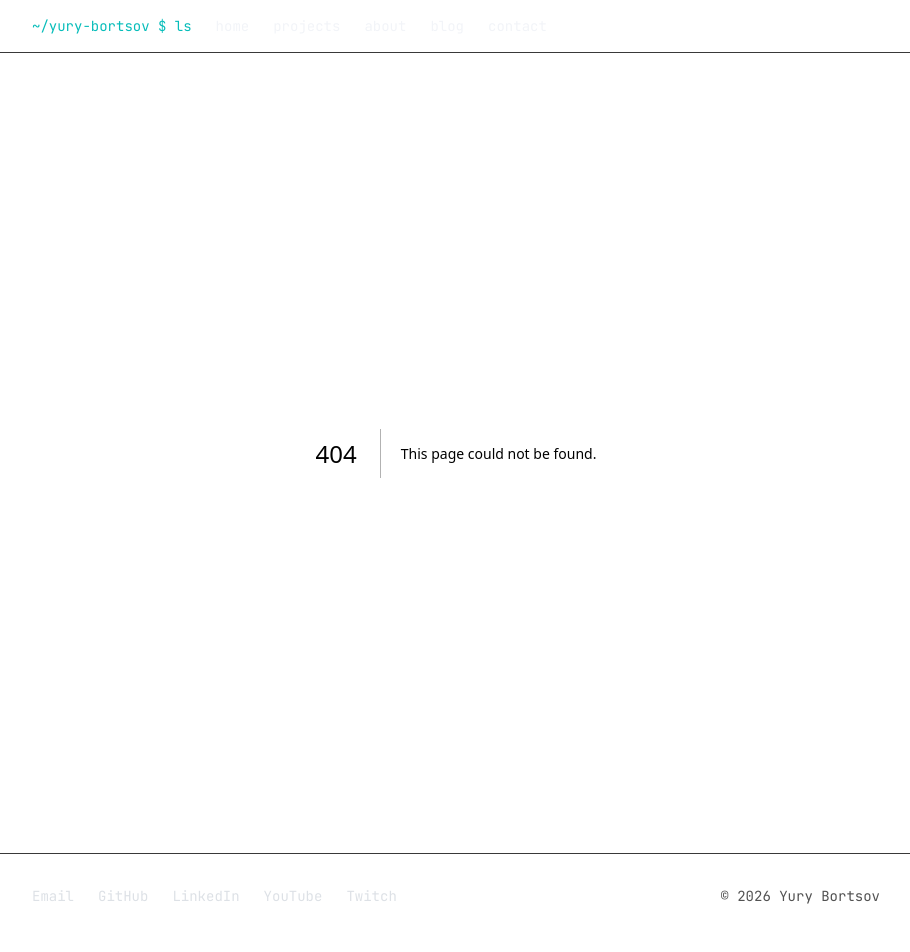
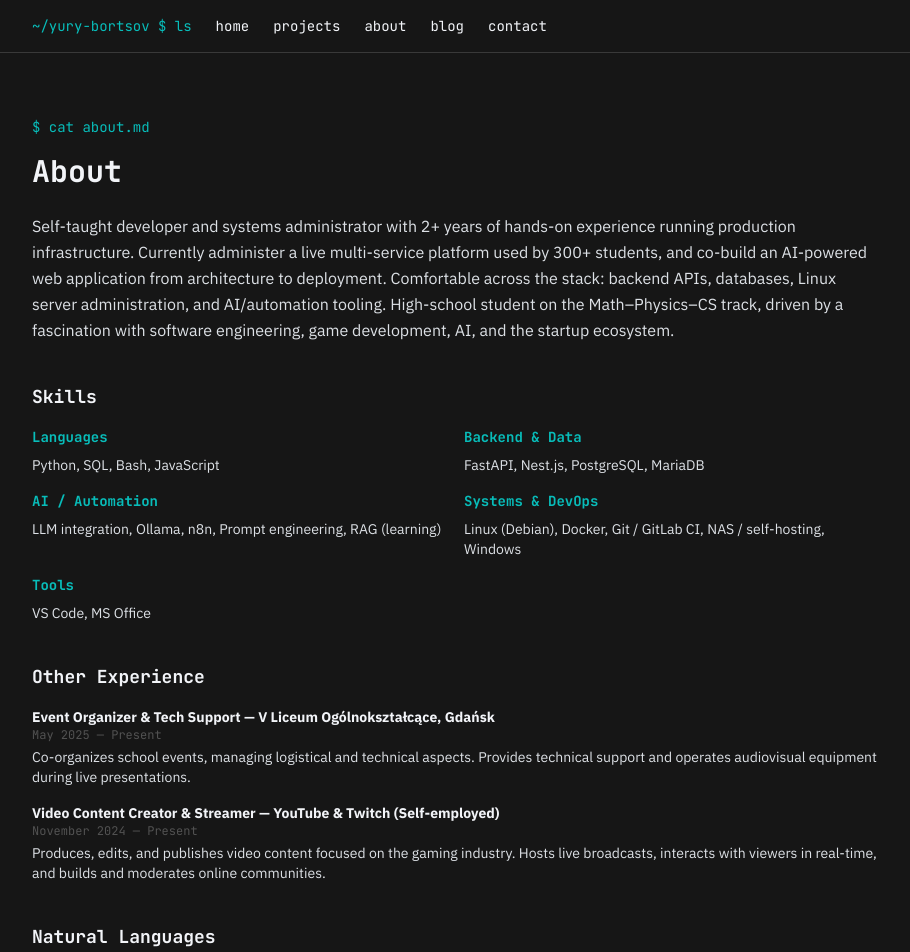
Before and after one commit to nolik192/portfolio, a Next.js app: page /about in a window 1280 px wide. Before the commit this address had no page. Shown: the top 952 px of the page, without its empty margins (184-1094 px from the left). Built offline with nearby package versions, Linux system fonts and the light colour scheme.

Commit message:
Add /about page

```diff
--- /dev/null
+++ b/app/about/page.tsx
@@ -0,0 +1,40 @@
+import { TerminalPrompt } from "@/components/TerminalPrompt";
+import { profile } from "@/lib/data/profile";
+
+export default function AboutPage() {
+  return (
+    <section className="max-w-4xl mx-auto px-6 py-16 font-sans">
+      <TerminalPrompt command="cat about.md" />
+      <h1 className="text-3xl font-bold text-foreground font-mono mb-6">About</h1>
+      <p className="text-foreground-dim leading-relaxed mb-10">{profile.bio}</p>
+
+      <h2 className="text-lg font-bold text-foreground font-mono mb-4">Skills</h2>
+      <div className="grid gap-4 sm:grid-cols-2 mb-10">
+        {profile.skills.map((group) => (
+          <div key={group.category}>
+            <h3 className="text-sm font-bold text-accent-secondary font-mono mb-2">{group.category}</h3>
+            <p className="text-sm text-foreground-dim">{group.items.join(", ")}</p>
+          </div>
+        ))}
+      </div>
+
+      <h2 className="text-lg font-bold text-foreground font-mono mb-4">Other Experience</h2>
+      <ul className="space-y-4 mb-10">
+        {profile.experience.map((entry) => (
+          <li key={entry.title}>
+            <p className="text-sm font-bold text-foreground">
+              {entry.title} &mdash; {entry.organization}
+            </p>
+            <p className="text-xs text-muted font-mono mb-1">{entry.period}</p>
+            <p className="text-sm text-foreground-dim">{entry.description}</p>
+          </li>
+        ))}
+      </ul>
+
+      <h2 className="text-lg font-bold text-foreground font-mono mb-4">Natural Languages</h2>
+      <p className="text-sm text-foreground-dim">
+        {profile.languages.map((lang) => `${lang.name} (${lang.level})`).join(" · ")}
+      </p>
+    </section>
+  );
+}
```
Also changed, not shown: 1 other file (tests, documents, lock files or other folders).
